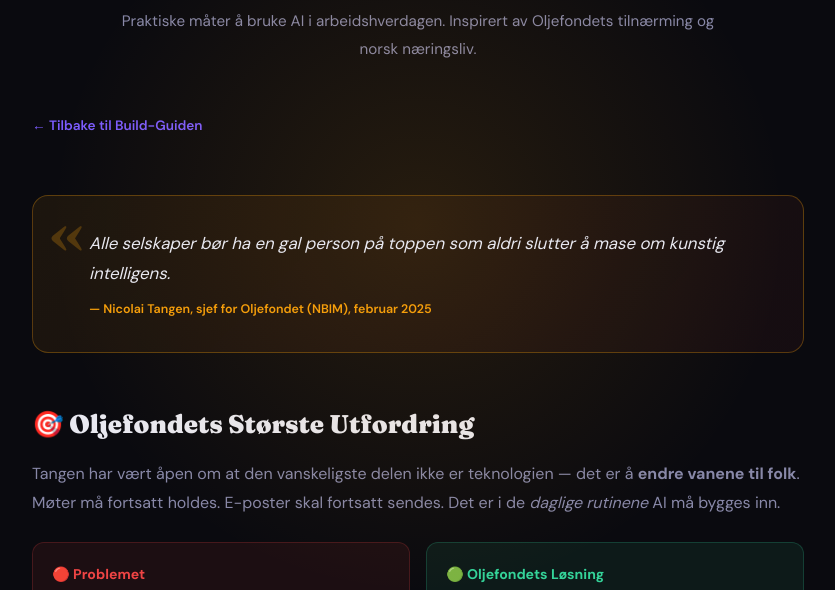
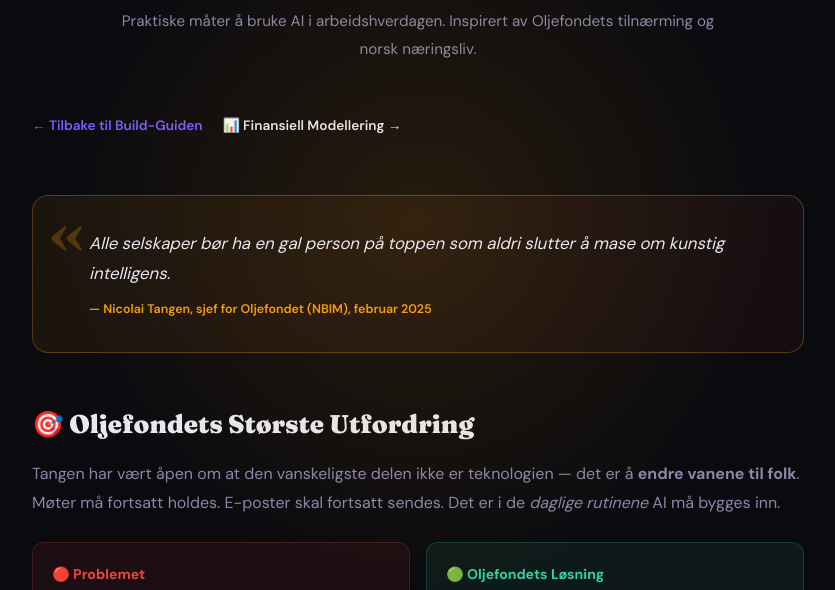
Before and after one commit to Gressum/BWC, a plain HTML site: page ai-i-bedriften.html in a window 1280 px wide. Shown: the part 174-764 px from the top of the page, without its empty margins (222-1057 px from the left). Drawn offline with Linux system fonts and the light colour scheme.

Commit message:
Add financial modeling link to navigation
Add a new link for financial modeling in the navigation.

```diff
--- a/ai-i-bedriften.html
+++ b/ai-i-bedriften.html
@@ -63,6 +63,7 @@
 <div class="ct">
 
 <a href="build-med-claude-code-guide.html" class="back">← Tilbake til Build-Guiden</a>
+<a href="finans-modellering.html" class="back" style="margin-left:1rem;color:var(--gld)">📊 Finansiell Modellering →</a>
 
 <div class="q">
 <p>Alle selskaper bør ha en gal person på toppen som aldri slutter å mase om kunstig intelligens.</p>
```
